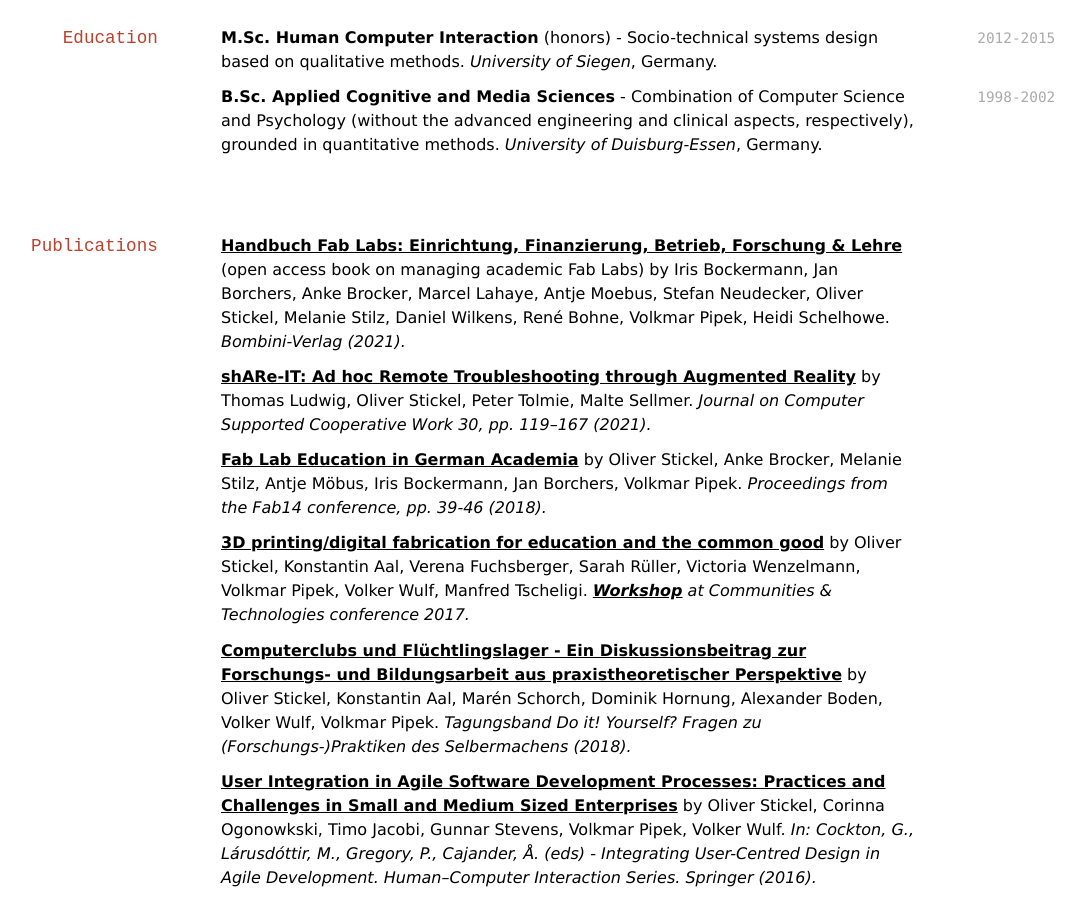
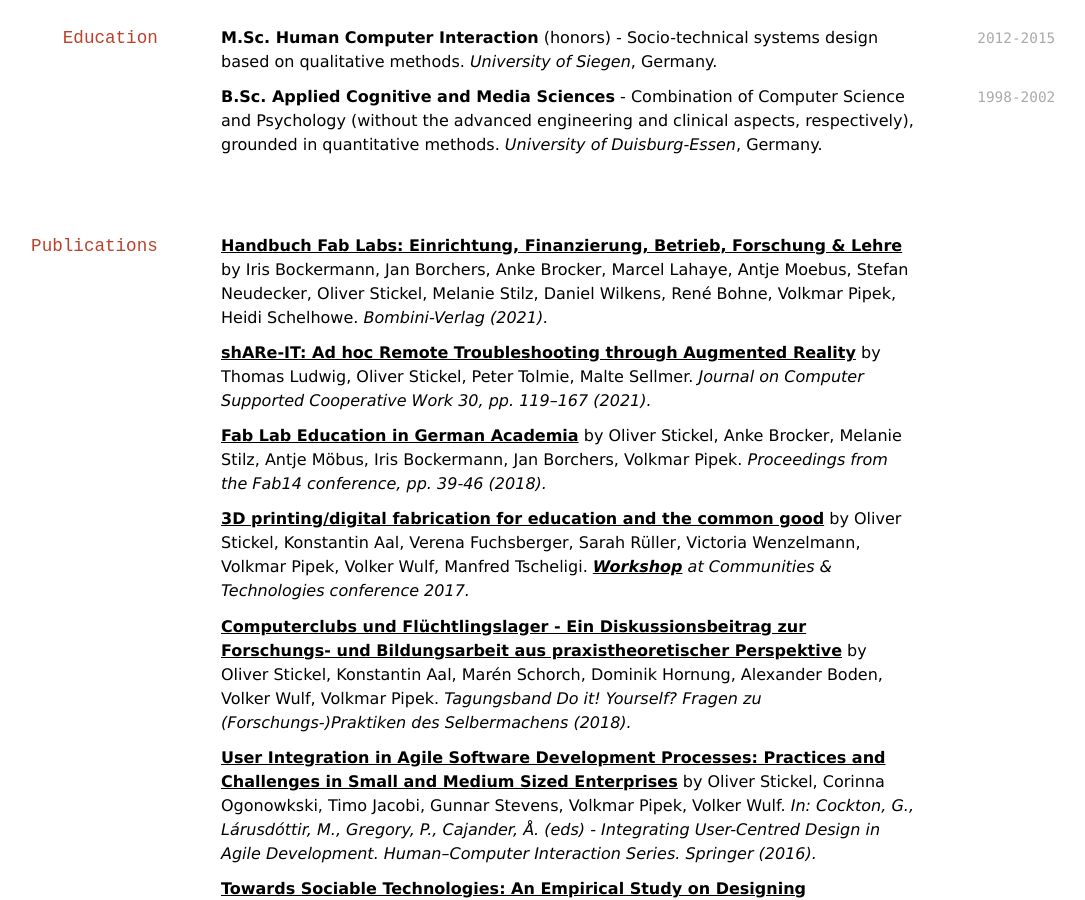
Before and after one commit to oliverstickel/oliverstickel.github.io, a Jekyll site: the page built from index.md, in a window 1280 px wide and 900 px high, scrolled down 948 px. Shown: the whole window, without its empty margins (111-1196 px from the left). Built offline with Jekyll 4.4.1, drawn with Linux system fonts in a browser that asks for light colours; nearby versions of some CDN libraries; a style sheet for code colours, icons or effects is not loaded.

Commit message:
Update index.md

```diff
--- a/index.md
+++ b/index.md
@@ -43,7 +43,7 @@ Fab Lab Manager & Founder
 
 ## Publications
 
-[**Handbuch Fab Labs: Einrichtung, Finanzierung, Betrieb, Forschung & Lehre**](https://www.bombini-verlag.de/shop/handbuch-fab-labs/) (open access book on managing academic Fab Labs) by Iris Bockermann, Jan Borchers, Anke Brocker, Marcel Lahaye, Antje Moebus, Stefan Neudecker, Oliver Stickel, Melanie Stilz, Daniel Wilkens, René Bohne, Volkmar Pipek, Heidi Schelhowe. *Bombini-Verlag (2021).*
+[**Handbuch Fab Labs: Einrichtung, Finanzierung, Betrieb, Forschung & Lehre**](https://www.bombini-verlag.de/shop/handbuch-fab-labs/) by Iris Bockermann, Jan Borchers, Anke Brocker, Marcel Lahaye, Antje Moebus, Stefan Neudecker, Oliver Stickel, Melanie Stilz, Daniel Wilkens, René Bohne, Volkmar Pipek, Heidi Schelhowe. *Bombini-Verlag (2021).*
 
 [**shARe-IT: Ad hoc Remote Troubleshooting through Augmented Reality**](https://link.springer.com/article/10.1007/s10606-021-09393-5) by Thomas Ludwig, Oliver Stickel, Peter Tolmie, Malte Sellmer. *Journal on Computer Supported Cooperative Work 30, pp. 119–167 (2021).*
 
```
